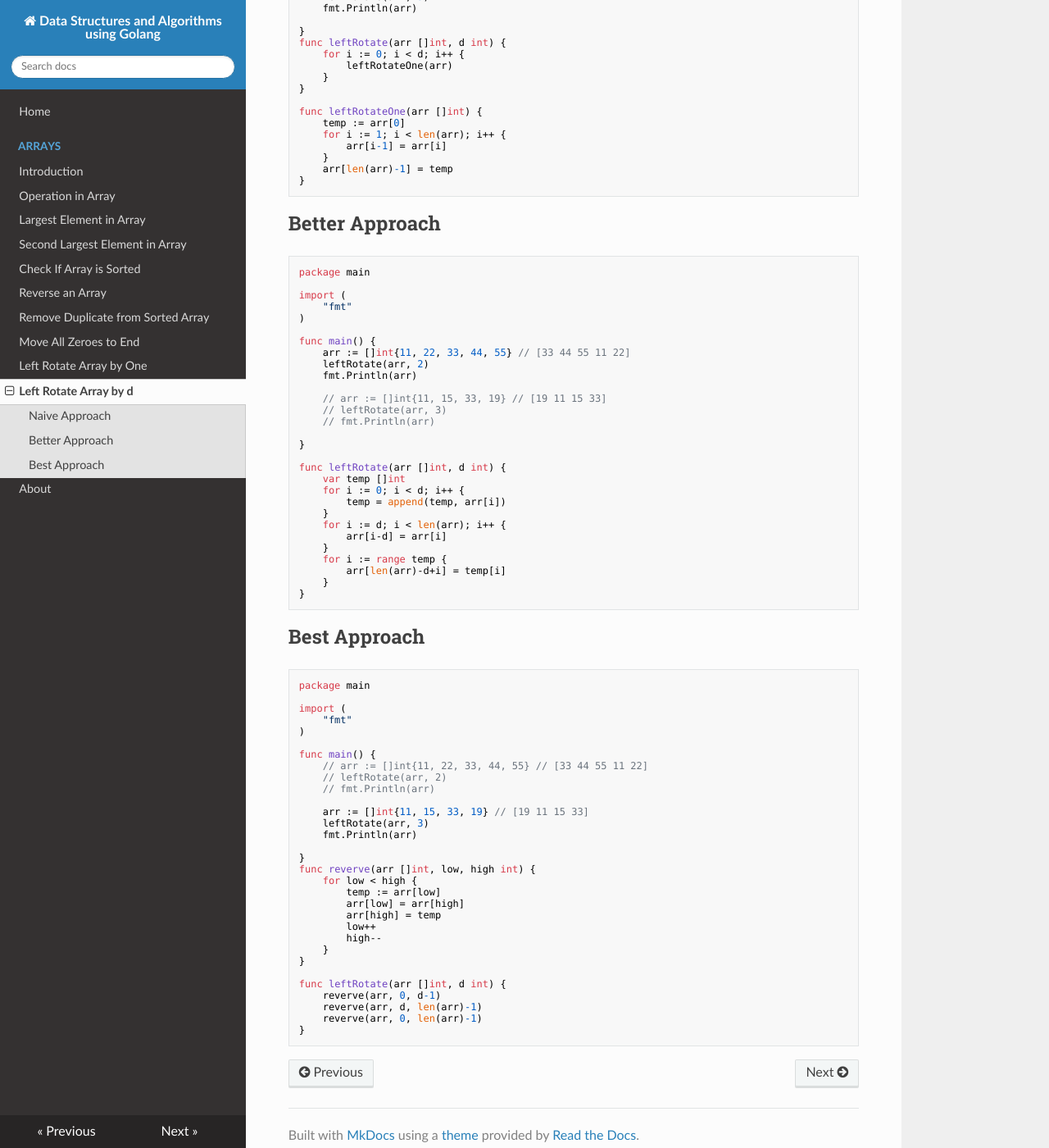
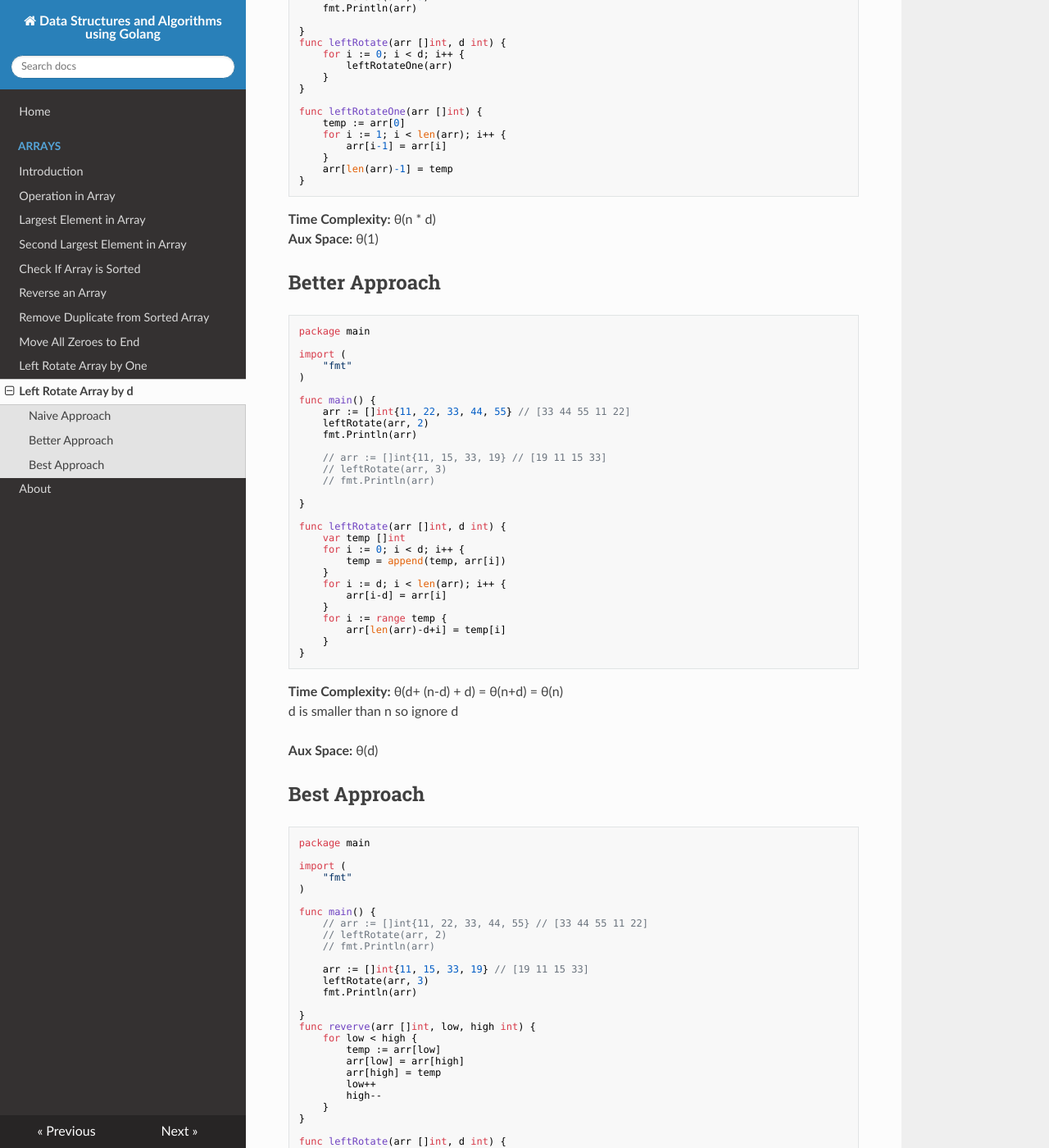
Before and after one commit to prithvipal/golang-dsa, an MkDocs documentation site: the page built from docs/array/left_rotate_array_by_d.md, in a window 1280 px wide and 1400 px high, scrolled down 696 px. Shown: the whole window at 82% size. Built offline with MkDocs 1.6.1, drawn with Linux system fonts in a browser that asks for light colours; nearby versions of some CDN libraries; some of the changed text lies outside the part shown.

Commit message:
complexity of rotate by n

````diff
--- a/docs/array/left_rotate_array_by_d.md
+++ b/docs/array/left_rotate_array_by_d.md
@@ -46,6 +46,9 @@ func leftRotateOne(arr []int) {
 }
 ```
 
+**Time Complexity:** &theta;(n * d) <br>
+**Aux Space:** &theta;(1)
+
 ## Better Approach
 
 ```
@@ -79,6 +82,14 @@ func leftRotate(arr []int, d int) {
 	}
 }
 ```
+
+**Time Complexity:** &theta;(d+ (n-d) + d)
+= &theta;(n+d)
+= &theta;(n) </br>
+d is smaller than n so ignore d
+
+**Aux Space:** &theta;(d)
+
 
 ## Best Approach
 
@@ -115,3 +126,9 @@ func leftRotate(arr []int, d int) {
 	reverve(arr, 0, len(arr)-1)
 }
 ```
+
+**Time Complexity:** &theta;(d + (n-d) + n)
+= &theta;(2n)
+= &theta;(n)
+
+**Aux Space:** &theta;(1)
````
